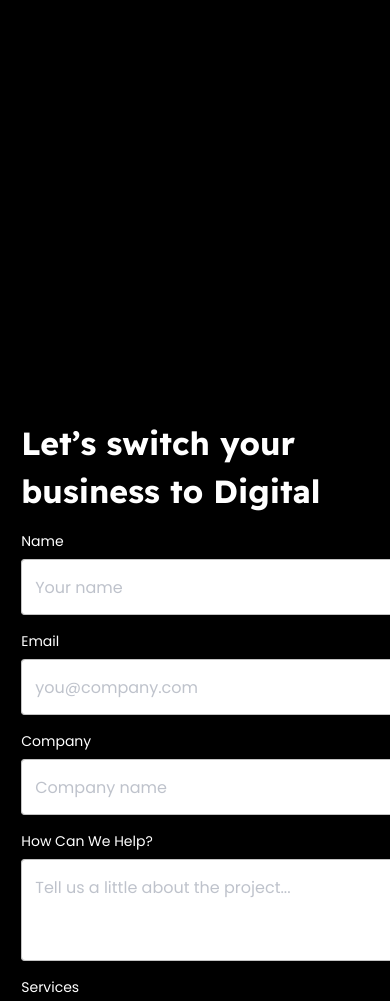
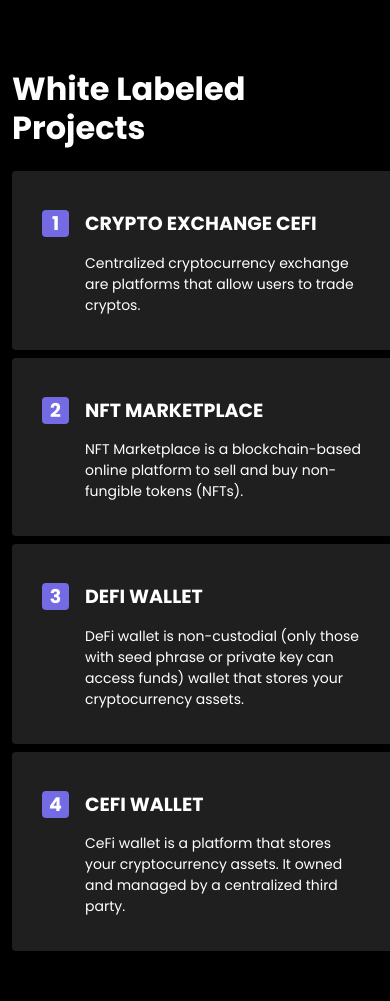
Before and after one commit to justlxurx/gexabyte, a Next.js app: page /webdev in a window 390 px wide. Shown: the part 357-1358 px from the top of the page. Built offline with nearby package versions, Linux system fonts and the light colour scheme.

Commit message:
override whitelabel (web & mobile)

```diff
--- a/components/custom/projects/WebProjects.tsx
+++ b/components/custom/projects/WebProjects.tsx
@@ -1,6 +1,7 @@
 import { Box, Button, Container, Grid, Typography, useMediaQuery } from '@mui/material';
 import Link from 'next/link';
 import React from 'react';
+import styled from '@emotion/styled'
 
 const projects = {
   desktop: [
@@ -18,6 +19,25 @@ const projects = {
       '/images/smart home mobile.svg'
   ]
 }
+
+const projectsWL = [
+    {
+        title: 'CRYPTO EXCHANGE CEFI',
+        description: 'Centralized cryptocurrency exchange are platforms that allow users to trade cryptos.'
+    },
+    {
+        title: 'NFT MARKETPLACE',
+        description: 'NFT Marketplace is a blockchain-based online platform to sell and buy non-fungible tokens (NFTs).'
+    },
+    {
+        title: 'DEFI WALLET',
+        description: 'DeFi wallet is non-custodial (only those with seed phrase or private key can access funds) wallet that stores your cryptocurrency assets.'
+    },
+    {
+        title: 'CEFI WALLET',
+        description: 'CeFi wallet is a platform that stores your cryptocurrency assets. It owned and managed by a centralized third party.'
+    }
+]
 
 const ImageGrid = [8, 4, 6, 6, 4, 4, 4]
 
@@ -47,79 +67,128 @@ const WebProjects = () => {
             xs: '700'
         }
       }}>
-        Web & Mobile <br />Development Projects
+        White Labeled <br /> Projects
       </Typography>
       <Grid container gridTemplateColumns={'repeat(auto-fill, minmax(700px, 1fr))'} spacing={1}>
         {isMobileScreen ?
-          projects.mobile.map((src, idx) => (
+          projectsWL.map((el, idx) => (
             <Grid item xs={12} md={12} key={idx}>
-              <Link href={'/projects'} passHref>
-                <a><img src={src} width={'100%'} alt={`image${idx}WebProject`}/></a>
-              </Link>
+                <div style={{backgroundColor: '#1F1F1F', borderRadius: '4px', padding: '20px 30px', height: '100%'}}>
+                    <ProjectWLTitle>
+                        <OrderNumber>{idx+1}</OrderNumber>{el.title}
+                    </ProjectWLTitle>
+                    <ProjectWLDesc>
+                        {el.description}
+                    </ProjectWLDesc>
+                </div>
             </Grid>
           ))
           :
-          projects.desktop.map((src, idx) => (
-            <Grid item xs={12} md={ImageGrid[idx]} key={idx}>
-              <Link href={'/projects'} passHref>
-                <a><img src={src} width={'100%'} alt={`image${idx}WebProject`}/></a>
-              </Link>
+          projectsWL.map((el, idx) => (
+            <Grid item xs={12} md={6} key={idx}>
+              <div style={{backgroundColor: '#1F1F1F', borderRadius: '4px', padding: '25px 30px', height: '100%'}}>
+                  <ProjectWLTitle>
+                      <OrderNumber>{idx+1}</OrderNumber>{el.title}
+                  </ProjectWLTitle>
+                  <ProjectWLDesc>
+                      {el.description}
+                  </ProjectWLDesc>
+              </div>
             </Grid>
           ))
         }
-        {isExtended &&
-          <>
-            {isMobileScreen ?
-              projects.mobile.map((src, idx) => (
-                <Grid item xs={12} md={12} key={idx}>
-                  <Link href={'/projects'} passHref>
-                    <a><img src={src} width={'100%'} alt={`image${idx}WebProject`}/></a>
-                  </Link>
-                </Grid>
-              ))
-              :
-              projects.desktop.map((src, idx) => (
-                <Grid item xs={12} md={ImageGrid[idx]} key={idx}>
-                  <Link href={'/projects'} passHref>
-                    <a><img src={src} width={'100%'} alt={`image${idx}WebProject`}/></a>
-                  </Link>
-                </Grid>
-              ))
-            }
-          </>
-        }
-         <Grid item xs={12}>
-          <Box sx={{
-            textAlign: 'center',
-            mt: '2rem'
-          }}>
-            <Link href={'/projects?tab=webdev'}>
-              <Button
-                variant={'contained'}
-                sx={{
-                  fontSize: {
-                    xs: '18px',
-                    md: '22px'
-                  },
-                  fontWeight: 700,
-                  width: {
-                    xs: '100%',
-                    md: '254px'
-                  },
-                  height: {
-                    xs: '50px',
-                    md: '80px'
-                  }
+        {/*{isExtended &&*/}
+        {/*  <>*/}
+        {/*    {isMobileScreen ?*/}
+        {/*      projects.mobile.map((src, idx) => (*/}
+        {/*        <Grid item xs={12} md={12} key={idx}>*/}
+        {/*          <Link href={'/projects'} passHref>*/}
+        {/*            <a><img src={src} width={'100%'} alt={`image${idx}WebProject`}/></a>*/}
+        {/*          </Link>*/}
+        {/*        </Grid>*/}
+        {/*      ))*/}
+        {/*      :*/}
+        {/*      projects.desktop.map((src, idx) => (*/}
+        {/*        <Grid item xs={12} md={ImageGrid[idx]} key={idx}>*/}
+        {/*          <Link href={'/projects'} passHref>*/}
+        {/*            <a><img src={src} width={'100%'} alt={`image${idx}WebProject`}/></a>*/}
+        {/*          </Link>*/}
+        {/*        </Grid>*/}
+        {/*      ))*/}
+        {/*    }*/}
+        {/*  </>*/}
+        {/*}*/}
+        {/* <Grid item xs={12}>*/}
+        {/*  <Box sx={{*/}
+        {/*    textAlign: 'center',*/}
+        {/*    mt: '2rem'*/}
+        {/*  }}>*/}
+        {/*    <Link href={'/projects?tab=webdev'}>*/}
+        {/*      <Button*/}
+        {/*        variant={'contained'}*/}
+        {/*        sx={{*/}
+        {/*          fontSize: {*/}
+        {/*            xs: '18px',*/}
+        {/*            md: '22px'*/}
+        {/*          },*/}
+        {/*          fontWeight: 700,*/}
+        {/*          width: {*/}
+        {/*            xs: '100%',*/}
+        {/*            md: '254px'*/}
+        {/*          },*/}
+        {/*          height: {*/}
+        {/*            xs: '50px',*/}
+        {/*            md: '80px'*/}
+        {/*          }*/}
 
-                }}>
-                {'MORE'}
-              </Button>
-            </Link>
-          </Box>
-        </Grid>
+        {/*        }}>*/}
+        {/*        {'MORE'}*/}
+        {/*      </Button>*/}
+        {/*    </Link>*/}
+        {/*  </Box>*/}
+        {/*</Grid>*/}
       </Grid>
     </Container>
   )
 }
 
 export default WebProjects;
+
+const ProjectWLTitle = styled.p`
+  font-weight: 700;
+  font-size: 26px;
+  text-transform: uppercase;
+  margin-bottom: 14px;
+
+  @media (max-width: 768px){
+    font-size: 19px;
+  }
+`
+
+const OrderNumber = styled.span`
+  background-color: #736AE4;
+  width: 39px;
+  height: 39px;
+  font-size: 26px;
+  display: inline-block;
+  border-radius: 4px;
+  text-align: center;
+  margin-right: 16px;
+
+  @media (max-width: 768px){
+    width: 27px;
+    height: 27px;
+    font-size: 19px;
+  }
+`
+
+const ProjectWLDesc = styled.p`
+  padding-inline: 55px 20px;
+  margin-top: 0;
+  font-size: 18px;
+
+  @media (max-width: 768px){
+    font-size: 14px;
+    padding-inline: 43px 20px;
+  }
+`
--- a/pages/webdev/index.tsx
+++ b/pages/webdev/index.tsx
@@ -48,7 +48,7 @@ const Webdev = () => {
           {/*</WebImage>*/}
         </FirstBlock>
         {/*<OurExpertiseWeb />*/}
-        {/*<WebProjects />*/}
+        <WebProjects />
       </Wrapper>
     </GlobalLayout>
   )
--- a/styles/TechStack.scss
+++ b/styles/TechStack.scss
@@ -1,10 +1,9 @@
 .stack-bar {
   width: 100%;
   position: relative;
-  padding: '2rem 4rem';
   display: flex;
   align-items: center;
-  display: space-around;
+  justify-content: space-around;
   padding: 1rem 1rem;
 
   @media (min-width: 768px) {
@@ -89,7 +88,7 @@
 
 .slider-track {
   display: flex;
-  width: calc(75px * 41);
+  width: calc(75px * 54);
 }
 
 .slide {
@@ -111,6 +110,6 @@
   }
 
   100% {
-    margin-left: -1875px;
+    margin-left: -1800px;
   }
 }
```
Also changed, not shown: public/icons/techstack/test/index.ts (+13 -0 lines).
